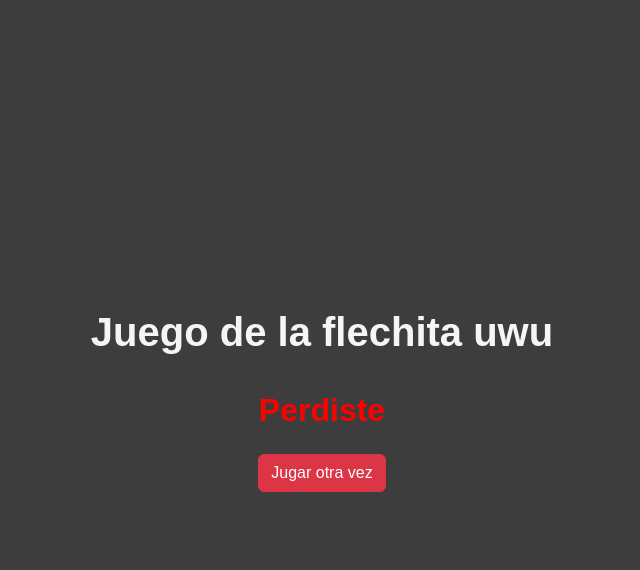
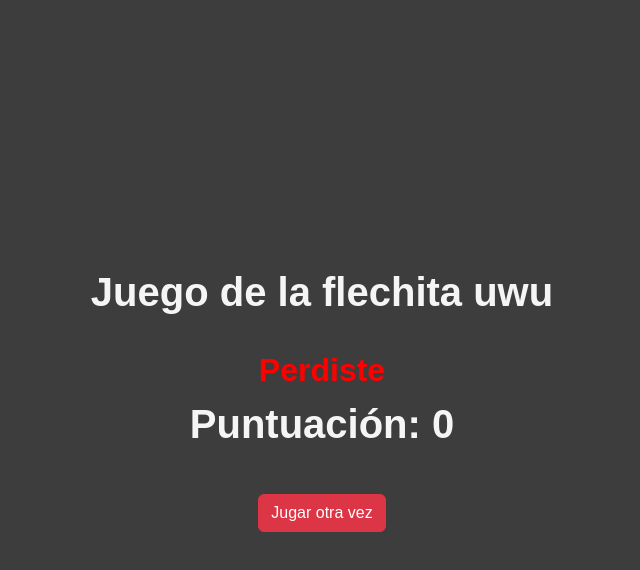
Before and after one commit to JorgPalma/Flechitas, a plain HTML site: page index.html in a window 1280 px wide. Both pictures are taken after a click on the button "Iniciar Juego". Shown: the whole page, without its empty margins (318-958 px from the left). Drawn offline with nearby package versions, Linux system fonts and the light colour scheme.

Commit message:
Add files via upload

```diff
--- a/app.js
+++ b/app.js
@@ -11,6 +11,7 @@ const arrows = [
 ];
 
 const scoreElement = document.getElementById("score");
+const scoreFinal = document.getElementById("scorefinal");
 const button = document.getElementById("arrow-button");
 const arrowIcon = document.getElementById("arrow-icon");
 const gameOverElement = document.getElementById("game-over");
@@ -81,8 +82,9 @@ function increaseScore() {
 }
 
 function showGameOver() {
-  gameOverElement.style.display = "block";
-  gameContainer.style.display = "none";
+    gameOverElement.style.display = "block";
+    scoreFinal.textContent = score ;
+    gameContainer.style.display = "none";
 }
 
 function resetGame() {
--- a/index.html
+++ b/index.html
@@ -30,6 +30,7 @@
 
         <div id="game-over">
             Perdiste<br />
+            <p>Puntuación: <span id="scorefinal"></span></p>
             <button id="restart-btn" class="btn btn-danger" onclick="startGame()">Jugar otra vez</button>
         </div>
 
```
